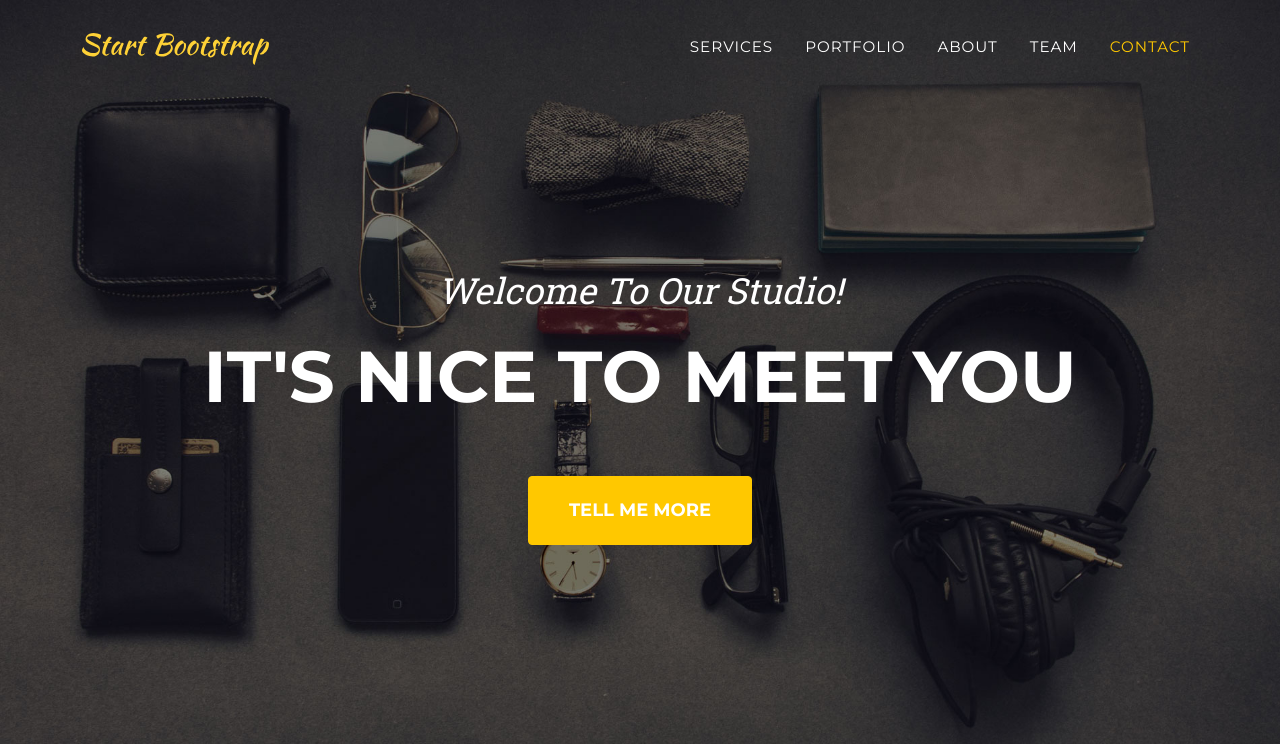
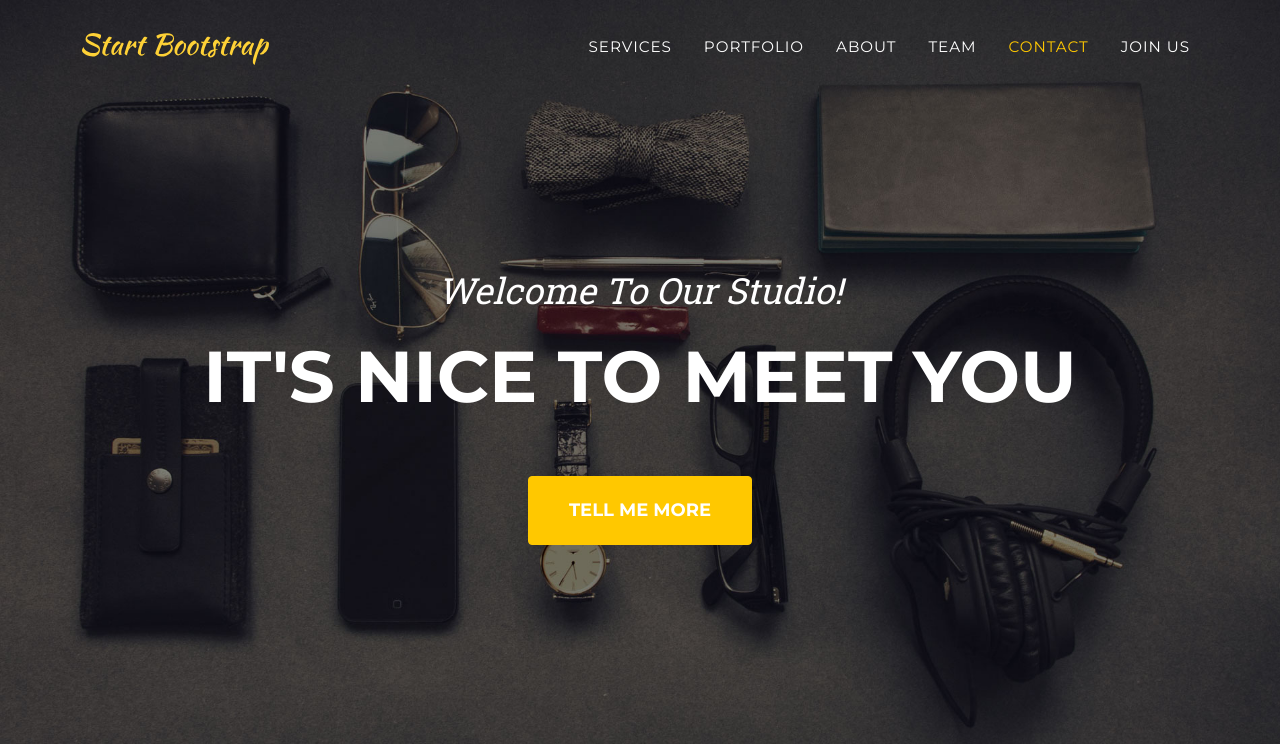
Before and after one commit to HansUrpay/Proyecto_Final_Unidad_4, a Django app: page /portafolio/ in a window 1280 px wide. Shown: the top 744 px of the page. Run offline with Django 4.2, Linux system fonts and the light colour scheme; some libraries are stand-ins or nearby versions.

Commit message:
insert bootstrap

```diff
--- a/portafolio/templates/portafolio/index.html
+++ b/portafolio/templates/portafolio/index.html
@@ -33,6 +33,7 @@
                         <li class="nav-item"><a class="nav-link" href="#about">About</a></li>
                         <li class="nav-item"><a class="nav-link" href="#team">Team</a></li>
                         <li class="nav-item"><a class="nav-link" href="#contact">Contact</a></li>
+                        <li class="nav-item"><a class="nav-link" href="{% url 'crear' %}">Join us</a></li>
                     </ul>
                 </div>
             </div>
```
